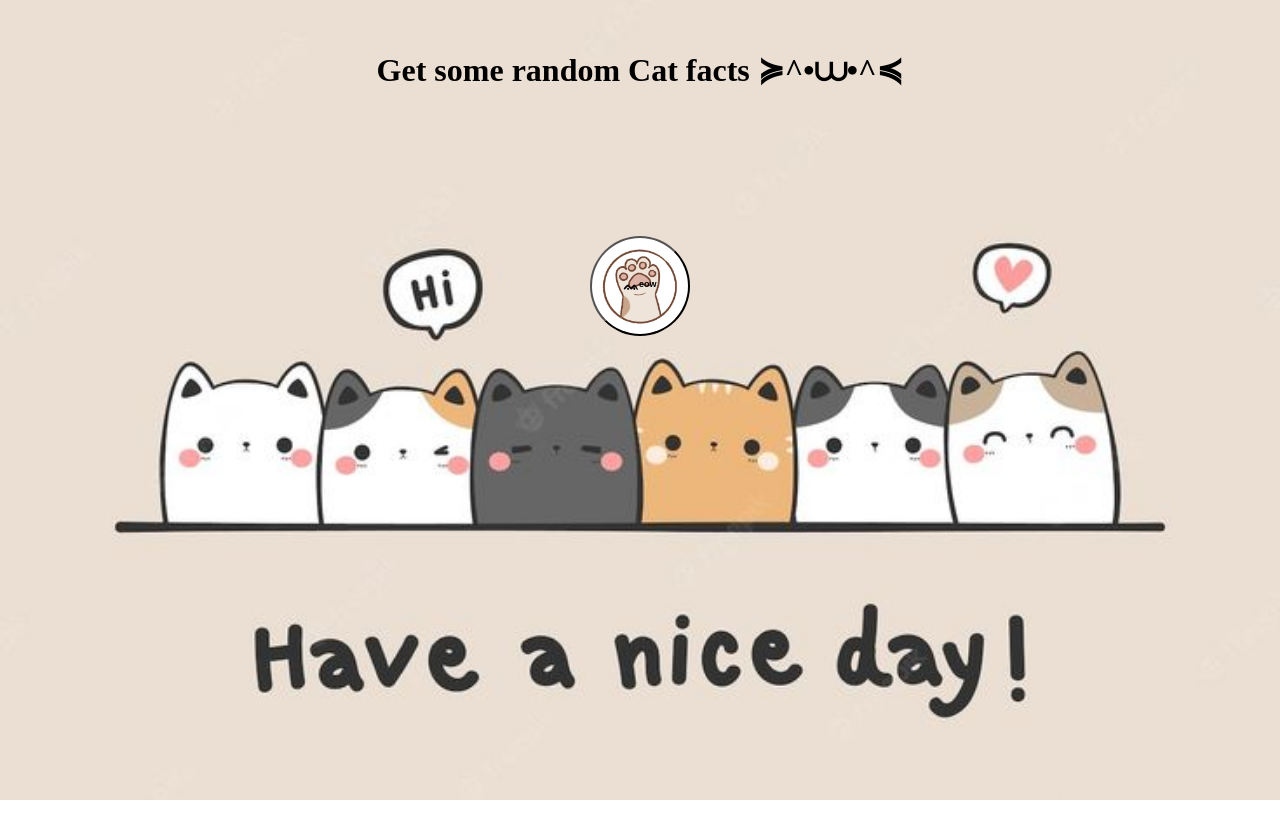
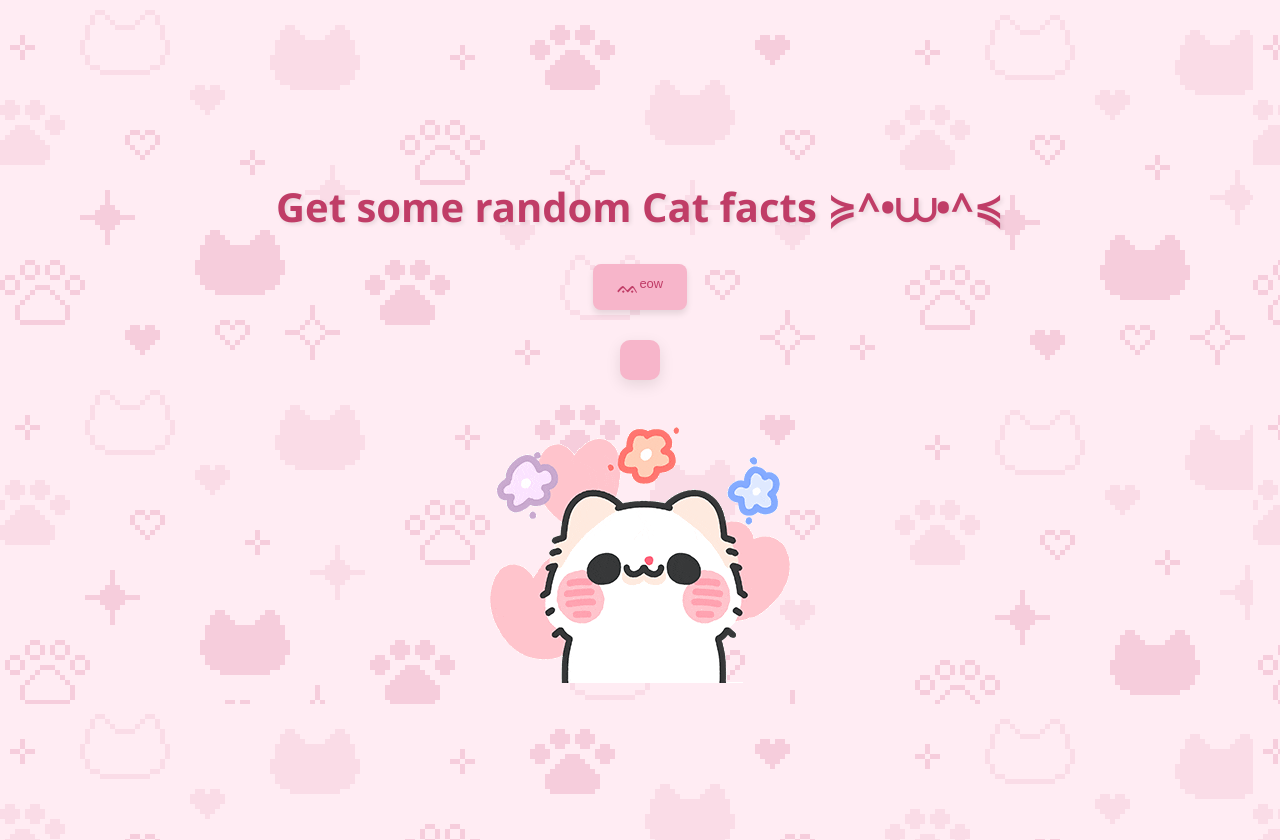
Before and after one commit to imriyarana/KawaiiCattos, a plain HTML site: page index.html in a window 1280 px wide. Before the commit the page ends 800 px from the top, so only its background shows below. Drawn offline with nearby package versions, Linux system fonts and the light colour scheme.

Commit message:
Updated styles, added new assets, and removed unnecessary files

```diff
--- a/index.html
+++ b/index.html
@@ -3,14 +3,17 @@
 <head>
     <meta charset="UTF-8">
     <meta name="viewport" content="width=device-width, initial-scale=1.0">
-    <title>All facts about Cats </title>
+    <link rel="icon" href="Assests/amo cats.jpeg">
+    <title>Kawaicattos </title>
     <link rel="stylesheet" href="style.css">
 </head>
 <body>
     <h1>Get some random Cat facts ≽^•⩊•^≼</h1>
     <button id="button">ᨐᵉᵒʷ</button>
     <p id="result"></p>
-
+    <div class="aesthetic-gif">
+        <img src="Assests/kawaicat.gif">
+      </div>
 <script src="https://cdn.jsdelivr.net/npm/axios@1.1.2/dist/axios.min.js"></script>
     <script src="style.js"></script>
 </body>
--- a/style.css
+++ b/style.css
@@ -1,45 +1,52 @@
-body{
-    margin: 0;
-    padding: 0;
-    background-image: url('Assests/cute kitty.jpeg');
-    background-size: cover;
-    background-position: center;
-    background-repeat: no-repeat;
-    height: 100vh;
+body {
+    font-family: 'Segoe UI', Tahoma, Geneva, Verdana, sans-serif;
     display: flex;
+    flex-direction: column;
     align-items: center;
     justify-content: center;
+    height: 100vh;
+    margin: 0;
+    padding: 20px;
+    text-align: center;
+    background: url('Assests/♡\ mii\ ♡.gif');
 }
 
-h1{
-   display: inline;
-justify-content: flex-start;
-position: relative;
-bottom: 330px;
-font-size: xx-large;
+h1 {
+    font-size: 2.5rem;
+    color:  #c03d67;
+    margin-bottom: 30px;
+    text-shadow: 2px 2px 4px rgba(0,0,0,0.1);
 }
 
-#result{
-position: fixed;
-bottom: 560px;
-font-size: x-large;
-text-align: center;
+#button {
+    background-color: #F7B5CA;
+    border: none;
+    color: #c03d67;
+    padding: 12px 24px;
+    font-size: 1.2rem;
+    border-radius: 8px;
+    cursor: pointer;
+    transition: all 0.3s ease;
+    box-shadow: 0 4px 6px rgba(0,0,0,0.1);
 }
 
-button{
-position: fixed;
-text-align: center;
-height: 100px;
-width: 100px;
-border-radius: 50%;
-bottom: 58%;
-background: url('Assests/kittie\'s\ paw.jpeg');
-background-size: cover;
-background-repeat: no-repeat;
-font-weight: 700;
+#button:hover {
+    background-color: #F7B5CA;
+    transform: scale(1.05);
 }
 
-#button:hover{
-    cursor: pointer;
-    box-shadow: 10px 5px 5px rgb(242, 219, 191);
+#result {
+    margin-top: 30px;
+    font-size: 1.3rem;
+    max-width: 600px;
+    padding: 20px;
+    background-color: #F7B5CA;
+    color:  #c03d67;
+    border-radius: 10px;
+    box-shadow: 0 5px 15px rgba(0,0,0,0.1);
 }
+
+.aesthetic-gif {
+    margin-top: 20px;
+    text-align: center;
+  }
--- a/style.js
+++ b/style.js
@@ -17,5 +17,4 @@ async function getFacts(){
         console.log("error-",err);
         return  "NO FACT FOUND";
     }
-
 }
```
Also changed, not shown: Assests/amo cats.jpeg (added), Assests/cute kitty.jpeg (deleted), Assests/kawaicat.gif (added), Assests/kittie's paw.jpeg (deleted), Assests/♡ mii ♡.gif (added), 1 other file.
